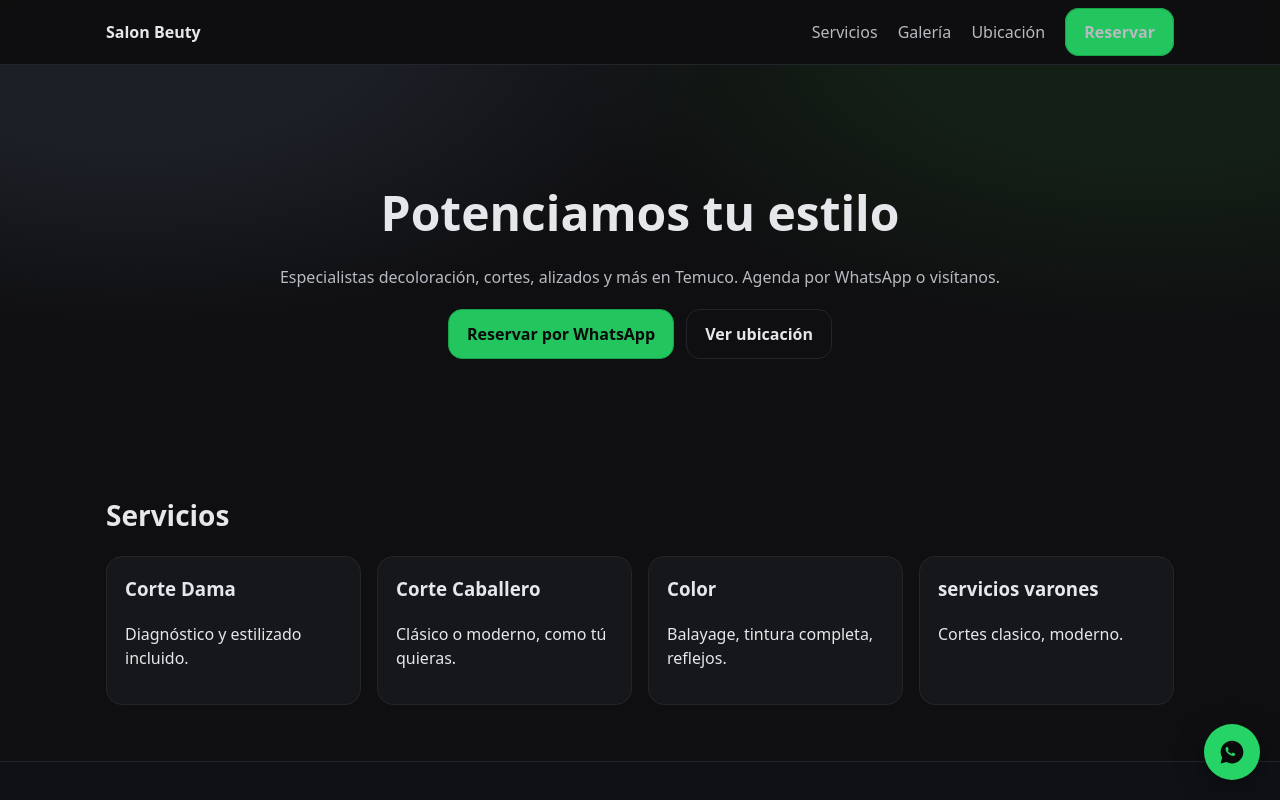
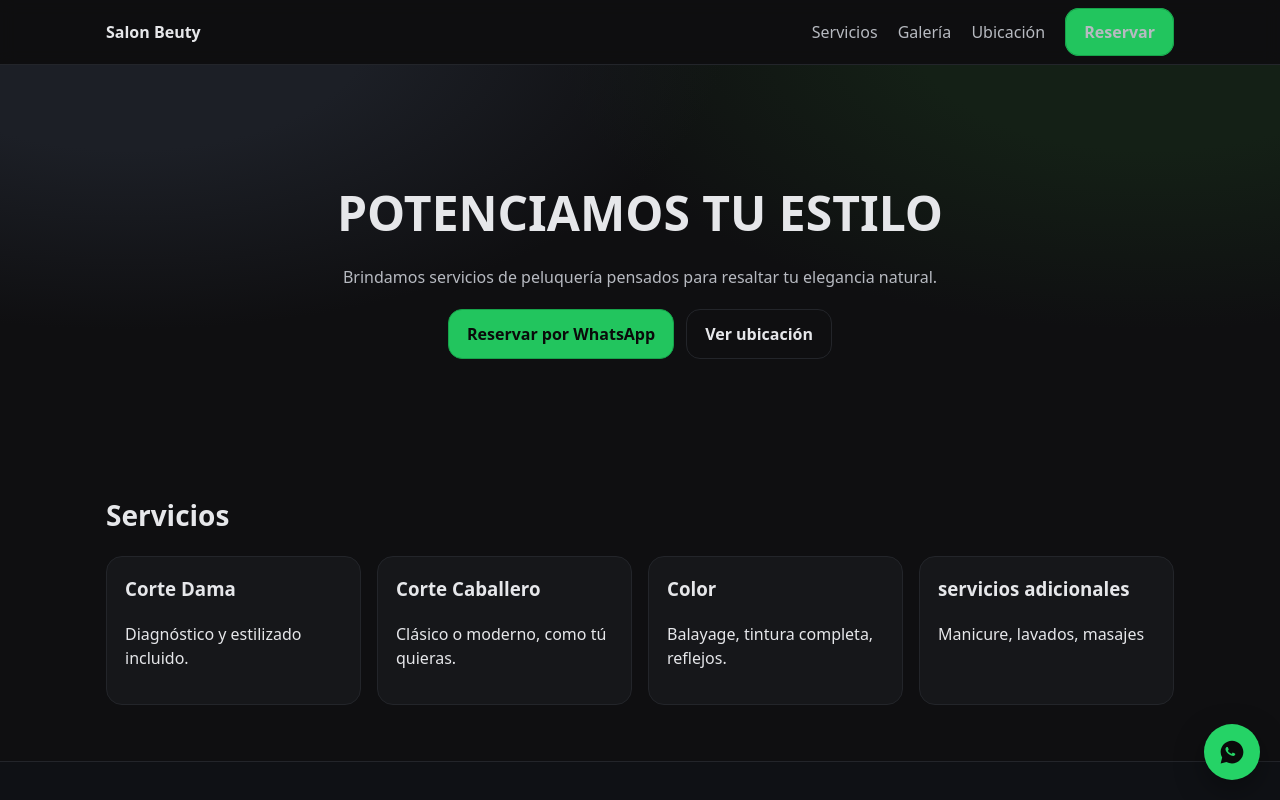
Before and after one commit to lucassandovalla13-collab/Salonbeuty.github.io, a plain HTML site: page index.html in a window 1280 px wide. Shown: the top 800 px of the page. Drawn offline with Linux system fonts and the light colour scheme.

Commit message:
Update index.html
cambios añadidos

```diff
--- a/index.html
+++ b/index.html
@@ -24,8 +24,8 @@
   <main>
     <section class="hero">
       <div class="container hero-inner">
-        <h1>Potenciamos tu estilo</h1>
-        <p>Especialistas decoloración, cortes, alizados y más en Temuco. Agenda por WhatsApp o visítanos.</p>
+        <h1>POTENCIAMOS TU ESTILO</h1>
+        <p>Brindamos servicios de peluquería pensados para resaltar tu elegancia natural.</p>
         <div class="actions">
           <a href="#" id="cta-whatsapp" class="btn">Reservar por WhatsApp</a>
           <a href="#ubicacion" class="btn btn-outline">Ver ubicación</a>
@@ -50,8 +50,8 @@
             <p>Balayage, tintura completa, reflejos.</p>
           </article>
           <article class="card">
-            <h3>servicios varones</h3>
-            <p>Cortes clasico, moderno.</p>
+            <h3>servicios adicionales</h3>
+            <p>Manicure, lavados, masajes</p>
           </article>
         </div>
       </div>
@@ -104,7 +104,7 @@
               <option value="Corte dama">Corte dama</option>
               <option value="Corte caballero">Corte caballero</option>
               <option value="Color">Color</option>
-              <option value="Barbería">Barbería</option>
+              <option value="Barbería">manicure</option>
             </select>
           </div>
           <div class="field">
```
